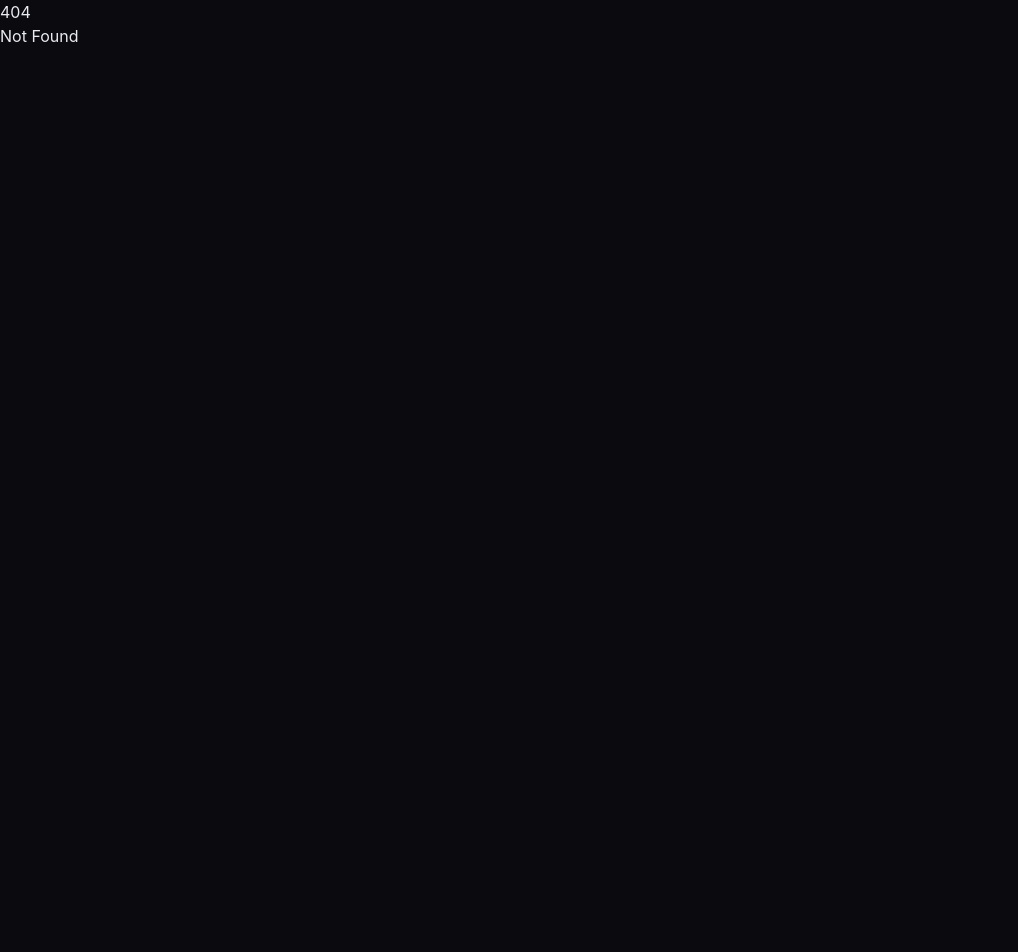
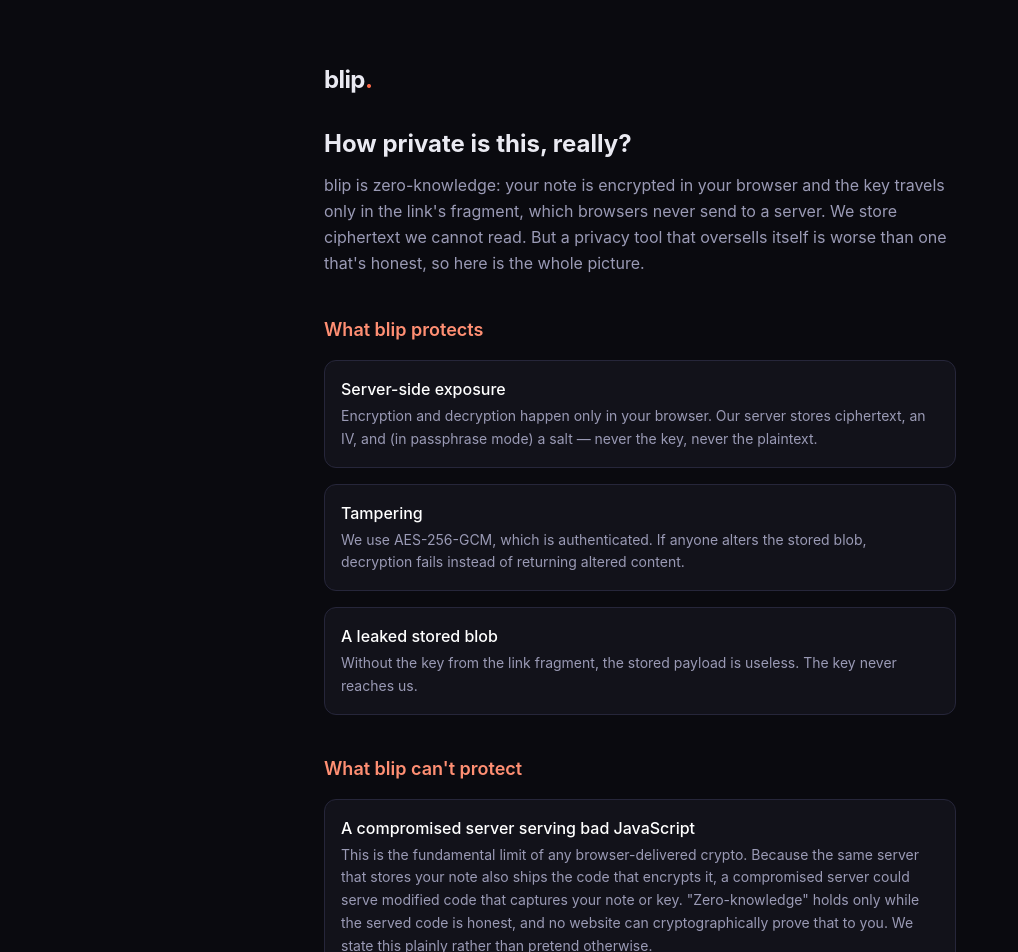
Before and after one commit to mgennings/cinder, a SvelteKit app: page /security in a window 1280 px wide. Before the commit this address had no page. Shown: the top 952 px of the page, without its empty margins (0-1018 px from the left). Before the commit the page ends 800 px from the top, so only its background shows below. Built offline with nearby package versions, Linux system fonts and the light colour scheme.

Commit message:
📚 add honest security page (prerendered) + finalize memory notes

```diff
--- /dev/null
+++ b/src/routes/security/+page.svelte
@@ -0,0 +1,100 @@
+<script lang="ts">
+	type Row = { title: string; body: string };
+
+	const protects: Row[] = [
+		{
+			title: 'Server-side exposure',
+			body: 'Encryption and decryption happen only in your browser. Our server stores ciphertext, an IV, and (in passphrase mode) a salt — never the key, never the plaintext.'
+		},
+		{
+			title: 'Tampering',
+			body: 'We use AES-256-GCM, which is authenticated. If anyone alters the stored blob, decryption fails instead of returning altered content.'
+		},
+		{
+			title: 'A leaked stored blob',
+			body: 'Without the key from the link fragment, the stored payload is useless. The key never reaches us.'
+		}
+	];
+
+	const cannot: Row[] = [
+		{
+			title: 'A compromised server serving bad JavaScript',
+			body: 'This is the fundamental limit of any browser-delivered crypto. Because the same server that stores your note also ships the code that encrypts it, a compromised server could serve modified code that captures your note or key. "Zero-knowledge" holds only while the served code is honest, and no website can cryptographically prove that to you. We state this plainly rather than pretend otherwise.'
+		},
+		{
+			title: 'Anyone who gets the link',
+			body: 'The key lives in the link. Whoever holds the full link can read the note once. Send it over a channel you trust, and only to the person you mean.'
+		},
+		{
+			title: 'The link leaking through intermediaries',
+			body: 'A full link can land in browser history, browser sync, clipboard managers, or chat backups. We run no third-party analytics on note pages, but your own tools might capture the URL.'
+		},
+		{
+			title: 'Metadata',
+			body: 'We hide the contents of a note, not the fact that a note exists, its rough size, or its timestamps.'
+		},
+		{
+			title: 'Weak passphrases',
+			body: 'Passphrase mode stretches your passphrase with 600,000 rounds of PBKDF2, which slows guessing — but a weak passphrase is still a weak passphrase.'
+		},
+		{
+			title: 'A compromised device',
+			body: 'Malware, a malicious browser extension, or a shared machine can see the note the moment you decrypt it. No web app can protect against that.'
+		},
+		{
+			title: 'A server that quietly keeps a copy',
+			body: '"Self-destruct" is a promise our backend keeps by deleting the note, not a law of physics. Anyone who captured the ciphertext and the link before you opened it could still decrypt it.'
+		}
+	];
+</script>
+
+<svelte:head>
+	<title>How private is blip, really?</title>
+	<meta
+		name="description"
+		content="An honest account of what blip's zero-knowledge encryption protects against — and what it can't."
+	/>
+</svelte:head>
+
+<main class="mx-auto max-w-2xl px-5 py-16">
+	<a href="/" class="text-2xl font-bold tracking-tight">blip<span class="text-ember">.</span></a>
+
+	<h1 class="mt-8 text-2xl font-bold">How private is this, really?</h1>
+	<p class="mt-3 leading-relaxed text-mist">
+		blip is zero-knowledge: your note is encrypted in your browser and the key travels only in the
+		link's fragment, which browsers never send to a server. We store ciphertext we cannot read. But
+		a privacy tool that oversells itself is worse than one that's honest, so here is the whole
+		picture.
+	</p>
+
+	<h2 class="mt-10 text-lg font-semibold text-ember-soft">What blip protects</h2>
+	<div class="mt-4 space-y-4">
+		{#each protects as row (row.title)}
+			<div class="rounded-xl border border-line bg-ink-soft p-4">
+				<h3 class="font-medium text-white">{row.title}</h3>
+				<p class="mt-1 text-sm leading-relaxed text-mist">{row.body}</p>
+			</div>
+		{/each}
+	</div>
+
+	<h2 class="mt-10 text-lg font-semibold text-ember-soft">What blip can't protect</h2>
+	<div class="mt-4 space-y-4">
+		{#each cannot as row (row.title)}
+			<div class="rounded-xl border border-line bg-ink-soft p-4">
+				<h3 class="font-medium text-white">{row.title}</h3>
+				<p class="mt-1 text-sm leading-relaxed text-mist">{row.body}</p>
+			</div>
+		{/each}
+	</div>
+
+	<p class="mt-10 text-sm text-ghost">
+		The short version: trust the link to a person, not the internet. blip removes our ability to read
+		your note — it can't remove your responsibility to share the link carefully.
+	</p>
+
+	<a
+		href="/"
+		class="mt-8 inline-block rounded-xl border border-line px-5 py-2.5 text-sm text-white hover:border-ember/50"
+		>Write a note</a
+	>
+</main>
--- /dev/null
+++ b/src/routes/security/+page.ts
@@ -0,0 +1,4 @@
+// The security page carries no secrets — prerender it and let it be indexed so
+// the honest threat model is public and fast.
+export const prerender = true;
+export const ssr = true;
```
Also changed, not shown: .notes/MEMORY.md, .notes/TIMELINE.md (added).
